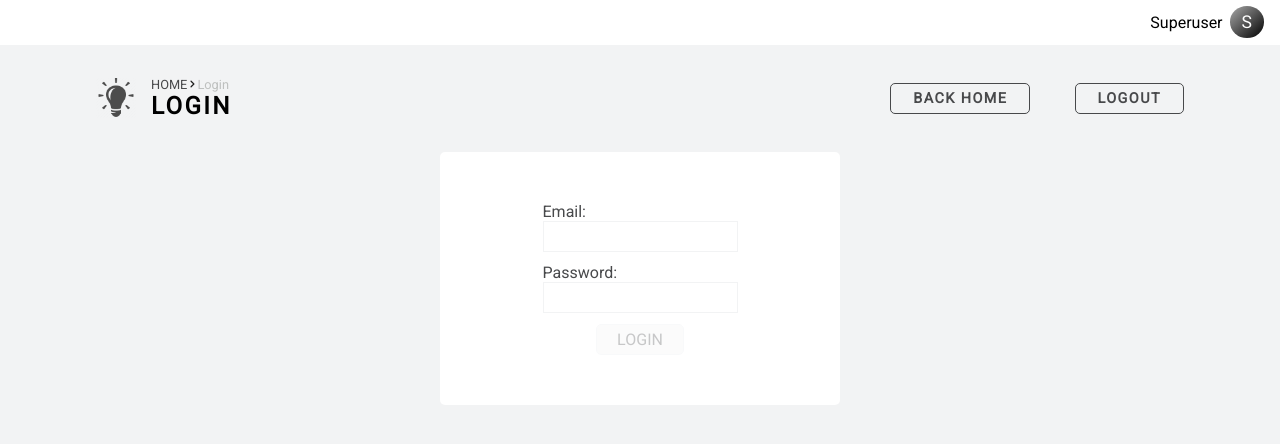
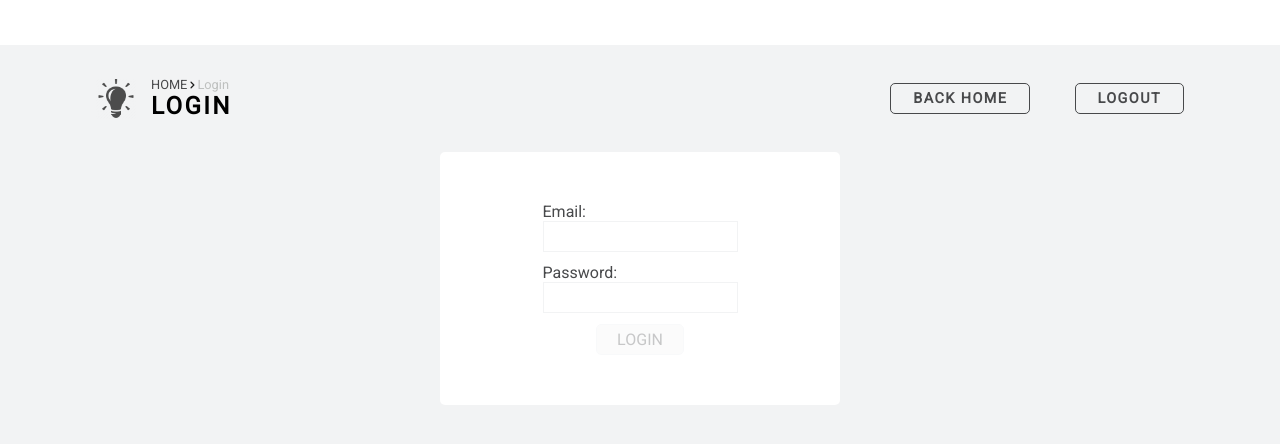
Before and after one commit to fenvenfen/the_best_program, an Angular app in the folder angular-app/: page /login in a window 1280 px wide. Shown: the top 444 px of the page. Built offline with nearby package versions, Linux system fonts and the light colour scheme.

Commit message:
Made user's name dynamic

```diff
--- a/angular-app/src/app/components/header/header.component.html
+++ b/angular-app/src/app/components/header/header.component.html
@@ -1,6 +1,6 @@
 <div class="Header">
-    <div class="User">
-        <p>{{userName}}</p>
-        <div class="User_icon">{{userName[0]}}</div>
+    <div class="User" *ngIf="isLogged">
+        <p>{{userService.user.name}}</p>
+        <div class="User_icon">{{userService.user.name[0]}}</div>
     </div>
 </div>
--- a/angular-app/src/app/components/header/header.component.sass
+++ b/angular-app/src/app/components/header/header.component.sass
@@ -1,7 +1,7 @@
 
 .Header
     width: 100%
-    height: 100%
+    height: 45px
     overflow: auto
     background-color: #fff
 
--- a/angular-app/src/app/components/header/header.component.ts
+++ b/angular-app/src/app/components/header/header.component.ts
@@ -1,4 +1,6 @@
 import { Component, OnInit } from '@angular/core';
+import { Observable } from 'rxjs';
+import { UserService } from 'src/app/shared/services/user.service';
 
 @Component({
   selector: 'app-header',
@@ -6,10 +8,12 @@ import { Component, OnInit } from '@angular/core';
   styleUrls: ['./header.component.sass']
 })
 export class HeaderComponent implements OnInit {
-  userName = 'Superuser'
-  constructor() { }
+  isLogged!: boolean;
+
+  constructor(public userService: UserService) { }
 
   ngOnInit(): void {
+    this.userService.isLogged$.subscribe(isLogged => this.isLogged = isLogged)
   }
 
 }
--- a/angular-app/src/app/components/login-page/login-page.component.ts
+++ b/angular-app/src/app/components/login-page/login-page.component.ts
@@ -50,6 +50,8 @@ export class LoginPageComponent implements OnInit {
           case false: this.router.navigate(['/library-user'])
           break;
         }
+
+        this.userService.isLogged$.next(true);
       }
     })
   }
--- a/angular-app/src/app/components/nav-bar/nav-bar.component.ts
+++ b/angular-app/src/app/components/nav-bar/nav-bar.component.ts
@@ -2,6 +2,7 @@ import { Component, Input, OnDestroy, OnInit } from '@angular/core';
 import { ActivatedRoute, NavigationEnd, NavigationStart, Router, RoutesRecognized } from '@angular/router';
 import { Subscription } from 'rxjs';
 import { BooksService } from '../../shared/services/books.service';
+import { UserService } from 'src/app/shared/services/user.service';
 
 @Component({
   selector: 'app-nav-bar',
@@ -15,7 +16,8 @@ export class NavBarComponent implements OnInit, OnDestroy {
   routeSub!: Subscription;
 
   constructor(private router: Router,
-              private route: ActivatedRoute) {
+              private route: ActivatedRoute,
+              private userService: UserService) {
               }
 
   ngOnInit(): void {
@@ -29,8 +31,6 @@ export class NavBarComponent implements OnInit, OnDestroy {
       else if (event instanceof NavigationEnd) {
         const currentRoute = this.route.firstChild?.snapshot;
         this.isBooksOrShelves = currentRoute?.data['isBooskOrShelves'];
-        // console.log(this.route.firstChild);
-
       }
     })
   }
@@ -54,5 +54,6 @@ export class NavBarComponent implements OnInit, OnDestroy {
   logout() {
     localStorage.removeItem('token');
     this.router.navigate(['/login']);
+    this.userService.isLogged$.next(false);
   }
 }
--- a/angular-app/src/app/shared/services/user.service.ts
+++ b/angular-app/src/app/shared/services/user.service.ts
@@ -1,5 +1,5 @@
 import { Injectable } from '@angular/core';
-import { Observable, map, pipe } from 'rxjs';
+import { BehaviorSubject, Observable, map, pipe } from 'rxjs';
 import { Credentials, User } from '../interfaces';
 
 @Injectable({
@@ -7,6 +7,7 @@ import { Credentials, User } from '../interfaces';
 })
 export class UserService {
   user!: User;
+  isLogged$: BehaviorSubject<boolean> = new BehaviorSubject(false);
 
   constructor() { }
 
@@ -15,14 +16,14 @@ export class UserService {
       setTimeout(() => {
           if (credentials.email === 'test@gmail.com'){
               observer.next({
-                  name: 'Admin user',
+                  name: 'Григорій',
                   email: 'test@gmail.com',
                   token: 'ikdjsaogiknk42tio3n2orhnol',
                   admin: true
               });
           }else if (credentials.email === 'vova@gmail.com'){
               observer.next({
-                  name: 'User',
+                  name: 'Степан',
                   email: 'vova@gmail.com',
                   token: 'ikdjdskljflkodsjfkldjslk',
                   admin: false
```
